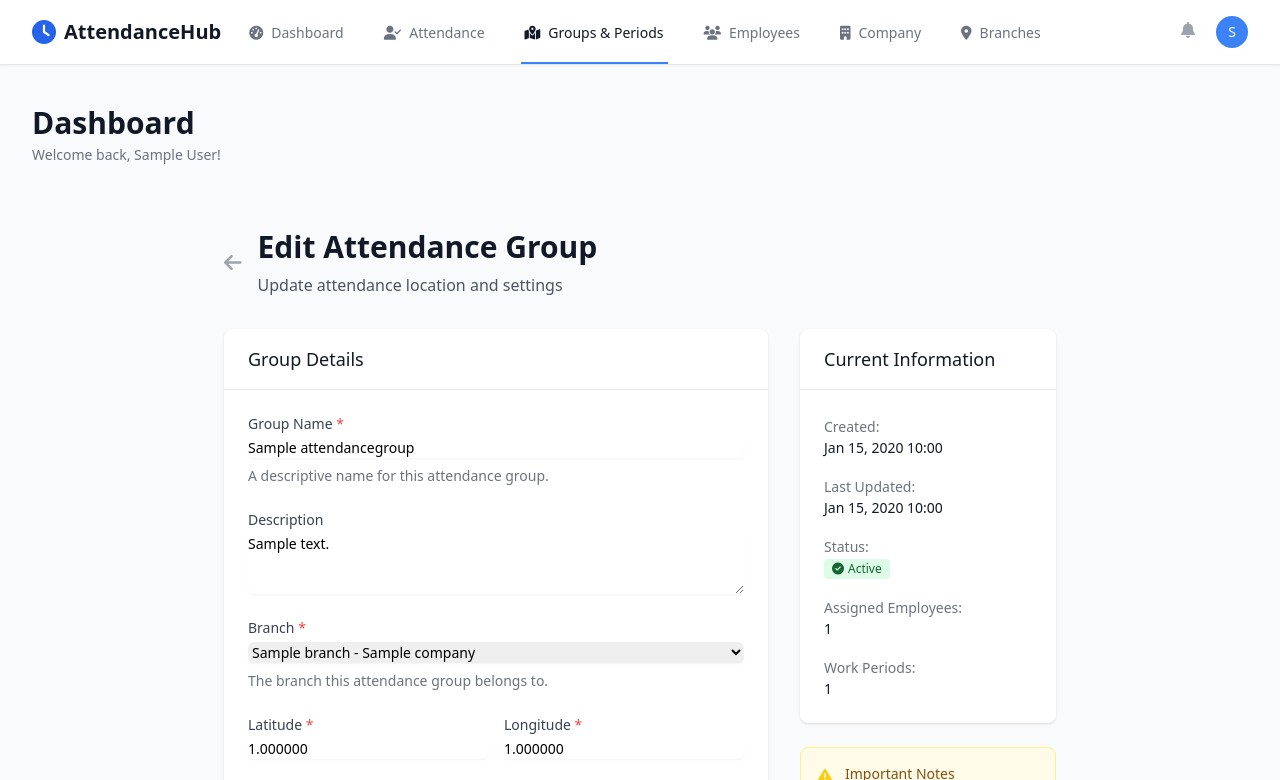
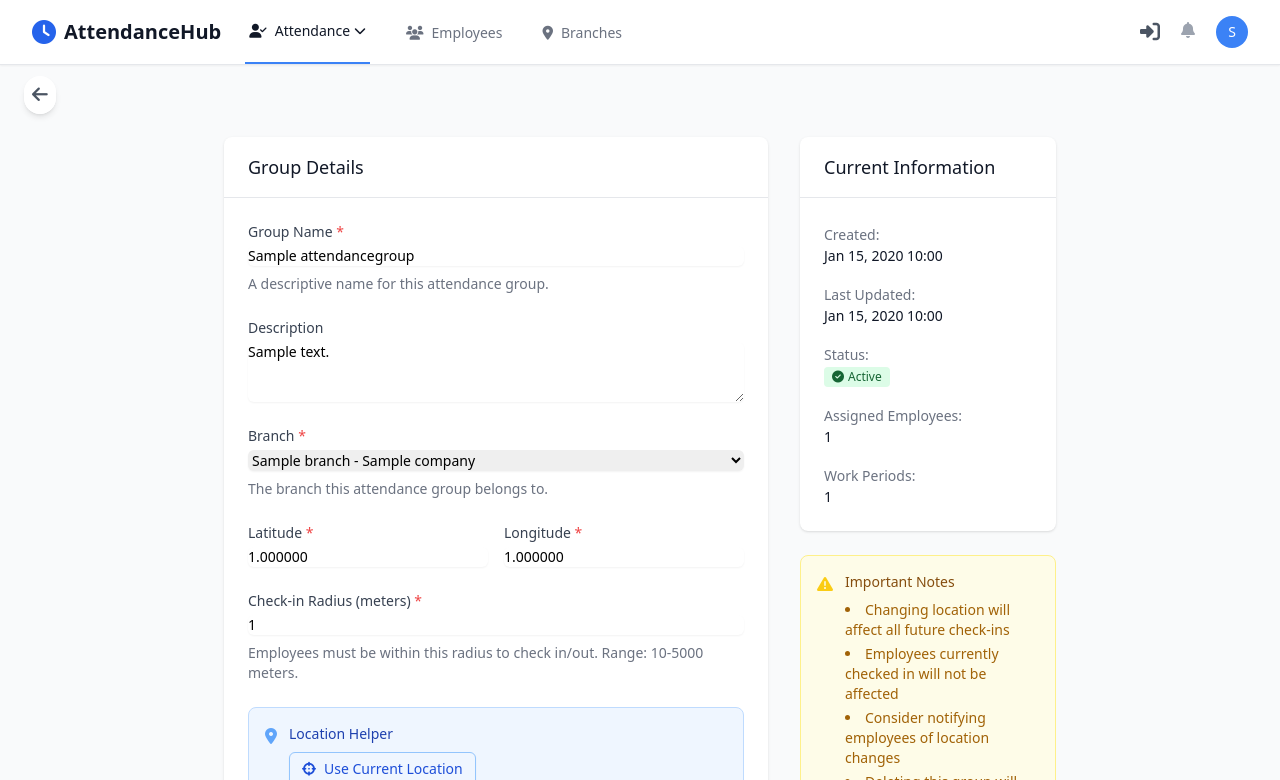
Before and after one commit to RamziHydan/atten, a Django app: page /attendance/groups/1/edit/ in a window 1280 px wide. Shown: the top 780 px of the page. Run offline with Django 5.2, Linux system fonts and the light colour scheme; a user stored in the database is signed in; tables that the repository leaves empty hold one stand-in row (values such as "Sample post"); some libraries are stand-ins or nearby versions.

Commit message:
edit style

```diff
--- a/templates/attendance/group_edit.html
+++ b/templates/attendance/group_edit.html
@@ -9,21 +9,17 @@
 {% endblock %}
 
 {% block content %}
-<div class="min-h-screen bg-gray-50 py-8">
-    <div class="max-w-4xl mx-auto px-4 sm:px-6 lg:px-8">
-        <!-- Header -->
-        <div class="mb-8">
-            <div class="flex items-center space-x-4">
-                <a href="{% url 'attendance:group_detail' group.id %}"
-                   class="text-gray-400 hover:text-gray-600">
-                    <i class="fas fa-arrow-left text-xl"></i>
-                </a>
-                <div>
-                    <h1 class="text-3xl font-bold text-gray-900">Edit Attendance Group</h1>
-                    <p class="mt-2 text-gray-600">Update attendance location and settings</p>
-                </div>
-            </div>
-        </div>
+<!-- Back Button -->
+<div class="fixed top-20 left-6 z-40">
+    <a href="{% url 'attendance:group_detail' group.id %}"
+       class="bg-white hover:bg-gray-50 text-gray-600 hover:text-gray-800 p-2 rounded-full shadow-md hover:shadow-lg transition-all duration-200"
+       title="Back to Group Detail">
+        <i class="fas fa-arrow-left text-lg"></i>
+    </a>
+</div>
+
+<div class="min-h-screen bg-gray-50">
+    <div class="max-w-4xl mx-auto px-4 sm:px-6 lg:px-8 py-8">
 
         <div class="grid grid-cols-1 lg:grid-cols-3 gap-8">
             <!-- Form -->
--- a/templates/base/base.html
+++ b/templates/base/base.html
@@ -95,23 +95,35 @@
 
                             <!-- Desktop Navigation -->
                             <div class="hidden sm:ml-6 sm:flex sm:space-x-8">
-                                <a href="{% url 'dashboard:dashboard' %}"
-                                   class="{% if request.resolver_match.url_name == 'dashboard' %}border-primary-500 text-gray-900{% else %}border-transparent text-gray-500 hover:border-gray-300 hover:text-gray-700{% endif %} inline-flex items-center px-1 pt-1 border-b-2 text-sm font-medium">
-                                    <i class="fas fa-tachometer-alt mr-2"></i>
-                                    Dashboard
-                                </a>
+                                {% if user.can_manage_hr %}
+                                <!-- Attendance Dropdown -->
+                                <div class="relative inline-flex" x-data="{ open: false }">
+                                    <button @click="open = !open"
+                                            class="{% if 'attendance' in request.resolver_match.namespace %}border-primary-500 text-gray-900{% else %}border-transparent text-gray-500 hover:border-gray-300 hover:text-gray-700{% endif %} inline-flex items-center px-1 pt-1 pb-1 border-b-2 text-sm font-medium h-16">
+                                        <i class="fas fa-user-check mr-2"></i>
+                                        Attendance
+                                        <i class="fas fa-chevron-down ml-1 text-xs"></i>
+                                    </button>
 
-                                {% if user.can_manage_hr %}
-                                <a href="{% url 'attendance:check_in_list' %}"
-                                   class="{% if 'attendance' in request.resolver_match.namespace and 'check_in' in request.resolver_match.url_name %}border-primary-500 text-gray-900{% else %}border-transparent text-gray-500 hover:border-gray-300 hover:text-gray-700{% endif %} inline-flex items-center px-1 pt-1 border-b-2 text-sm font-medium">
-                                    <i class="fas fa-user-check mr-2"></i>
-                                    Attendance
-                                </a>
-                                <a href="{% url 'attendance:group_list' %}"
-                                   class="{% if 'attendance' in request.resolver_match.namespace and 'group' in request.resolver_match.url_name %}border-primary-500 text-gray-900{% else %}border-transparent text-gray-500 hover:border-gray-300 hover:text-gray-700{% endif %} inline-flex items-center px-1 pt-1 border-b-2 text-sm font-medium">
-                                    <i class="fas fa-map-marked-alt mr-2"></i>
-                                    Groups & Periods
-                                </a>
+                                    <div x-show="open" @click.away="open = false" x-transition
+                                         class="absolute left-0 mt-2 w-56 rounded-md shadow-lg bg-white ring-1 ring-black ring-opacity-5 focus:outline-none z-50">
+                                        <div class="py-1">
+                                            <a href="{% url 'attendance:check_in_list' %}"
+                                               class="block px-4 py-2 text-sm text-gray-700 hover:bg-gray-100">
+                                                <i class="fas fa-list mr-2"></i>Check-in List
+                                            </a>
+                                            <a href="{% url 'attendance:group_list' %}"
+                                               class="block px-4 py-2 text-sm text-gray-700 hover:bg-gray-100">
+                                                <i class="fas fa-map-marked-alt mr-2"></i>Groups & Periods
+                                            </a>
+                                            <a href="{% url 'attendance:reports' %}"
+                                               class="block px-4 py-2 text-sm text-gray-700 hover:bg-gray-100">
+                                                <i class="fas fa-chart-bar mr-2"></i>Reports
+                                            </a>
+                                        </div>
+                                    </div>
+                                </div>
+
                                 <a href="{% url 'users:employee_list' %}"
                                    class="{% if 'users' in request.resolver_match.namespace and 'employee' in request.resolver_match.url_name %}border-primary-500 text-gray-900{% else %}border-transparent text-gray-500 hover:border-gray-300 hover:text-gray-700{% endif %} inline-flex items-center px-1 pt-1 border-b-2 text-sm font-medium">
                                     <i class="fas fa-users mr-2"></i>
@@ -120,11 +132,6 @@
                                 {% endif %}
 
                                 {% if user.can_manage_company %}
-                                <a href="{% url 'companies:company_detail' user.company.id %}"
-                                   class="{% if 'companies' in request.resolver_match.namespace and 'company_detail' in request.resolver_match.url_name %}border-primary-500 text-gray-900{% else %}border-transparent text-gray-500 hover:border-gray-300 hover:text-gray-700{% endif %} inline-flex items-center px-1 pt-1 border-b-2 text-sm font-medium">
-                                    <i class="fas fa-building mr-2"></i>
-                                    Company
-                                </a>
                                 <a href="{% url 'companies:branch_list' %}"
                                    class="{% if 'companies' in request.resolver_match.namespace and 'branch' in request.resolver_match.url_name %}border-primary-500 text-gray-900{% else %}border-transparent text-gray-500 hover:border-gray-300 hover:text-gray-700{% endif %} inline-flex items-center px-1 pt-1 border-b-2 text-sm font-medium">
                                     <i class="fas fa-map-marker-alt mr-2"></i>
@@ -136,6 +143,14 @@
 
                         <!-- User Menu -->
                         <div class="hidden sm:ml-6 sm:flex sm:items-center">
+                            <!-- Quick Check-In -->
+                            <a href="{% url 'attendance:check_in' %}"
+                               class="text-gray-600 hover:text-primary-600 mr-3 transition-colors duration-200"
+                               title="Quick Check-In">
+                                <span class="sr-only">Quick Check-In</span>
+                                <i class="fas fa-sign-in-alt text-xl"></i>
+                            </a>
+
                             <!-- Notifications -->
                             <button type="button" class="bg-white p-1 rounded-full text-gray-400 hover:text-gray-500 focus:outline-none focus:ring-2 focus:ring-offset-2 focus:ring-primary-500">
                                 <span class="sr-only">View notifications</span>
@@ -167,6 +182,13 @@
                                     <a href="{% url 'users:settings' %}" class="block px-4 py-2 text-sm text-gray-700 hover:bg-gray-100">
                                         <i class="fas fa-cog mr-2"></i>Settings
                                     </a>
+                                    {% if user.can_manage_company %}
+                                    <div class="border-t border-gray-100 my-1"></div>
+                                    <a href="{% url 'companies:company_detail' user.company.id %}" class="block px-4 py-2 text-sm text-gray-700 hover:bg-gray-100">
+                                        <i class="fas fa-building mr-2"></i>Company
+                                    </a>
+                                    {% endif %}
+                                    <div class="border-t border-gray-100 my-1"></div>
                                     <a href="{% url 'logout' %}" class="block px-4 py-2 text-sm text-gray-700 hover:bg-gray-100">
                                         <i class="fas fa-sign-out-alt mr-2"></i>Sign out
                                     </a>
@@ -188,28 +210,36 @@
                 <!-- Mobile menu -->
                 <div class="sm:hidden" x-show="mobileMenuOpen" x-transition>
                     <div class="pt-2 pb-3 space-y-1">
-                        <a href="{% url 'dashboard:dashboard' %}" class="{% if request.resolver_match.url_name == 'dashboard' %}bg-primary-50 border-primary-500 text-primary-700{% else %}border-transparent text-gray-600 hover:bg-gray-50 hover:border-gray-300 hover:text-gray-800{% endif %} block pl-3 pr-4 py-2 border-l-4 text-base font-medium">
-                            <i class="fas fa-tachometer-alt mr-2"></i>Dashboard
+                        {% if user.can_manage_hr %}
+                        <!-- Attendance Section -->
+                        <div class="px-3 py-2">
+                            <div class="text-xs font-semibold text-gray-400 uppercase tracking-wider">Attendance</div>
+                        </div>
+                        <a href="{% url 'attendance:check_in_list' %}" class="{% if 'attendance' in request.resolver_match.namespace and 'check_in' in request.resolver_match.url_name %}bg-primary-50 border-primary-500 text-primary-700{% else %}border-transparent text-gray-600 hover:bg-gray-50 hover:border-gray-300 hover:text-gray-800{% endif %} block pl-6 pr-4 py-2 border-l-4 text-base font-medium">
+                            <i class="fas fa-list mr-2"></i>Check-in List
                         </a>
-                        {% if user.can_manage_hr %}
-                        <a href="{% url 'attendance:check_in_list' %}" class="border-transparent text-gray-600 hover:bg-gray-50 hover:border-gray-300 hover:text-gray-800 block pl-3 pr-4 py-2 border-l-4 text-base font-medium">
-                            <i class="fas fa-user-check mr-2"></i>Attendance
-                        </a>
-                        <a href="{% url 'attendance:group_list' %}" class="border-transparent text-gray-600 hover:bg-gray-50 hover:border-gray-300 hover:text-gray-800 block pl-3 pr-4 py-2 border-l-4 text-base font-medium">
+                        <a href="{% url 'attendance:group_list' %}" class="{% if 'attendance' in request.resolver_match.namespace and 'group' in request.resolver_match.url_name %}bg-primary-50 border-primary-500 text-primary-700{% else %}border-transparent text-gray-600 hover:bg-gray-50 hover:border-gray-300 hover:text-gray-800{% endif %} block pl-6 pr-4 py-2 border-l-4 text-base font-medium">
                             <i class="fas fa-map-marked-alt mr-2"></i>Groups & Periods
                         </a>
-                        <a href="{% url 'users:employee_list' %}" class="border-transparent text-gray-600 hover:bg-gray-50 hover:border-gray-300 hover:text-gray-800 block pl-3 pr-4 py-2 border-l-4 text-base font-medium">
+                        <a href="{% url 'attendance:reports' %}" class="{% if 'attendance' in request.resolver_match.namespace and 'reports' in request.resolver_match.url_name %}bg-primary-50 border-primary-500 text-primary-700{% else %}border-transparent text-gray-600 hover:bg-gray-50 hover:border-gray-300 hover:text-gray-800{% endif %} block pl-6 pr-4 py-2 border-l-4 text-base font-medium">
+                            <i class="fas fa-chart-bar mr-2"></i>Reports
+                        </a>
+
+                        <a href="{% url 'users:employee_list' %}" class="{% if 'users' in request.resolver_match.namespace and 'employee' in request.resolver_match.url_name %}bg-primary-50 border-primary-500 text-primary-700{% else %}border-transparent text-gray-600 hover:bg-gray-50 hover:border-gray-300 hover:text-gray-800{% endif %} block pl-3 pr-4 py-2 border-l-4 text-base font-medium">
                             <i class="fas fa-users mr-2"></i>Employees
                         </a>
                         {% endif %}
+
                         {% if user.can_manage_company %}
-                        <a href="{% url 'companies:company_detail' user.company.id %}" class="border-transparent text-gray-600 hover:bg-gray-50 hover:border-gray-300 hover:text-gray-800 block pl-3 pr-4 py-2 border-l-4 text-base font-medium">
-                            <i class="fas fa-building mr-2"></i>Company
-                        </a>
-                        <a href="{% url 'companies:branch_list' %}" class="border-transparent text-gray-600 hover:bg-gray-50 hover:border-gray-300 hover:text-gray-800 block pl-3 pr-4 py-2 border-l-4 text-base font-medium">
+                        <a href="{% url 'companies:branch_list' %}" class="{% if 'companies' in request.resolver_match.namespace and 'branch' in request.resolver_match.url_name %}bg-primary-50 border-primary-500 text-primary-700{% else %}border-transparent text-gray-600 hover:bg-gray-50 hover:border-gray-300 hover:text-gray-800{% endif %} block pl-3 pr-4 py-2 border-l-4 text-base font-medium">
                             <i class="fas fa-map-marker-alt mr-2"></i>Branches
                         </a>
                         {% endif %}
+
+                        <!-- Quick Check-In for Mobile -->
+                        <a href="{% url 'attendance:check_in' %}" class="border-transparent text-primary-600 hover:bg-primary-50 hover:border-primary-300 hover:text-primary-800 block pl-3 pr-4 py-2 border-l-4 text-base font-medium">
+                            <i class="fas fa-sign-in-alt mr-2"></i>Quick Check-In
+                        </a>
                     </div>
                     <div class="pt-4 pb-3 border-t border-gray-200">
                         <div class="flex items-center px-4">
@@ -237,22 +267,6 @@
         <main class="{% if user.is_authenticated %}py-10{% else %}min-h-screen flex items-center justify-center{% endif %}">
             {% if user.is_authenticated %}
                 <div class="max-w-7xl mx-auto px-4 sm:px-6 lg:px-8">
-                    <!-- Page Header -->
-                    {% block page_header %}
-                    <div class="md:flex md:items-center md:justify-between mb-8">
-                        <div class="flex-1 min-w-0">
-                            <h2 class="text-2xl font-bold leading-7 text-gray-900 sm:text-3xl sm:truncate">
-                                {% block page_title %}Dashboard{% endblock %}
-                            </h2>
-                            {% block page_description %}
-                            <p class="mt-1 text-sm text-gray-500">
-                                Welcome back, {{ user.get_full_name|default:user.username }}!
-                            </p>
-                            {% endblock %}
-                        </div>
-                        {% block page_actions %}{% endblock %}
-                    </div>
-                    {% endblock %}
 
                     <!-- Messages -->
                     {% if messages %}
--- a/templates/dashboard/dashboard.html
+++ b/templates/dashboard/dashboard.html
@@ -5,9 +5,6 @@
 {% block page_title %}Dashboard{% endblock %}
 
 {% block page_description %}
-<p class="mt-1 text-sm text-gray-500">
-    Welcome back, {{ user.get_full_name|default:user.username }}! Here's your attendance overview.
-</p>
 {% endblock %}
 
 {% block page_actions %}
```
Also changed, not shown: templates/attendance/checkin_list.html (+2 -7 lines), templates/attendance/group_create.html (+11 -15 lines), templates/attendance/group_detail.html (+22 -20 lines), templates/attendance/group_list.html (+19 -20 lines), templates/companies/branch_list.html (+14 -11 lines), templates/users/employee_create.html (+9 -10 lines), templates/users/employee_list.html (+14 -11 lines).
